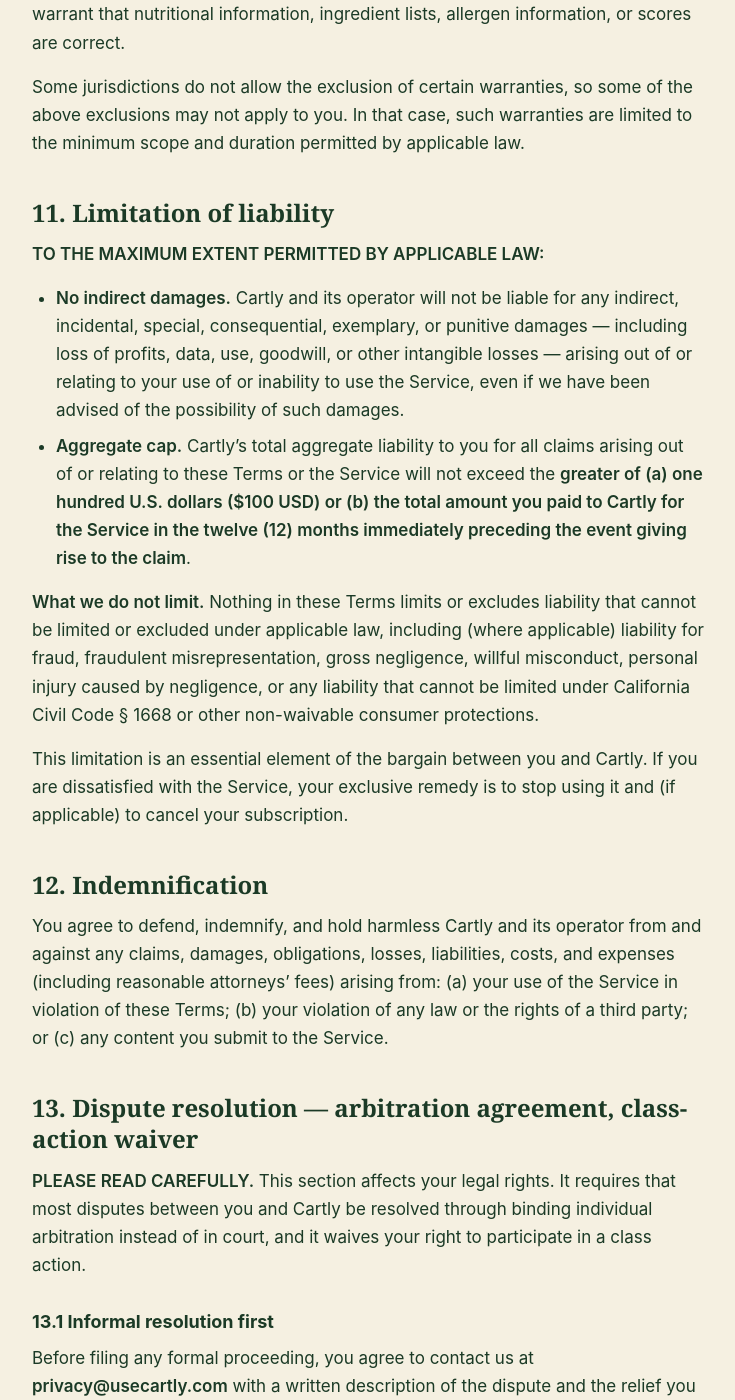
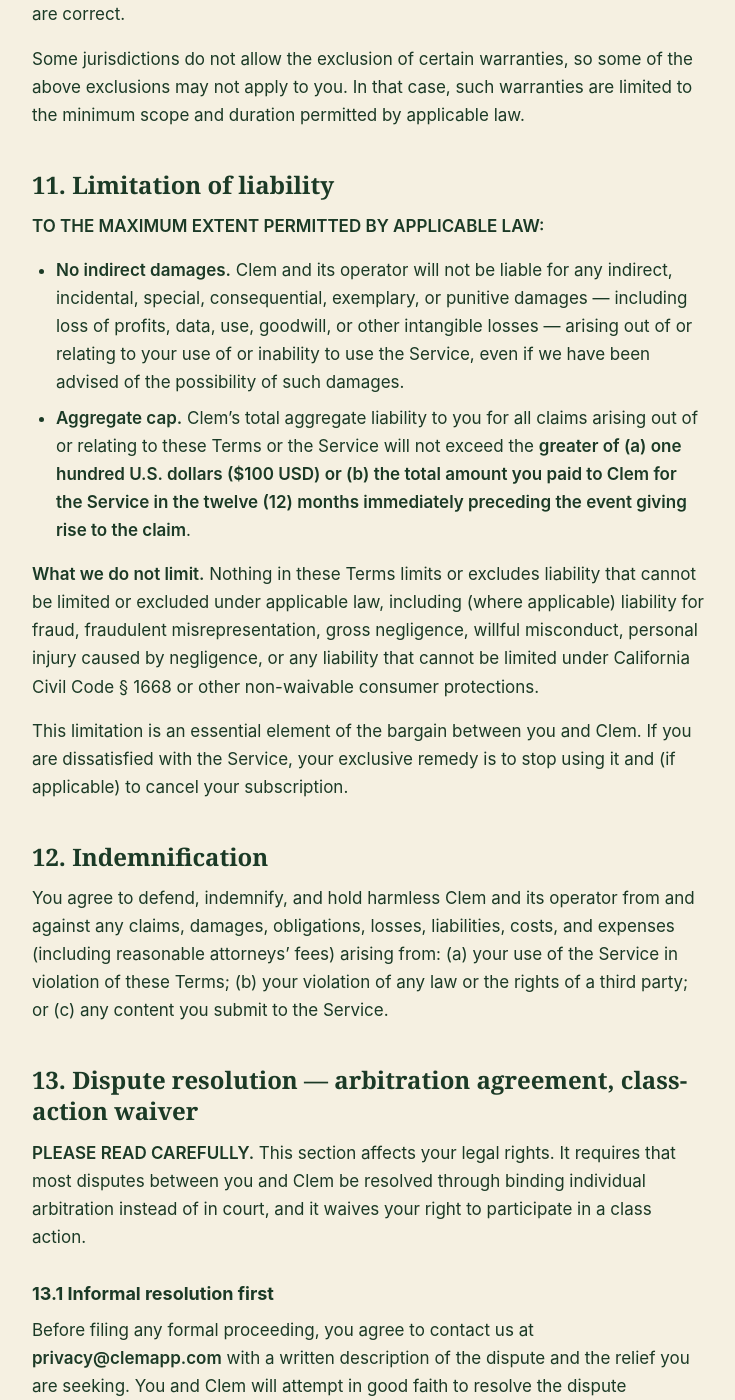
Before and after one commit to typiwo/cartly-site, a Jekyll site: the page built from terms.md, in a window 1280 px wide and 1400 px high, scrolled down 4708 px. Shown: the whole window, without its empty margins (272-1007 px from the left). Built offline with Jekyll 4.4.1, drawn with Linux system fonts in a browser that asks for light colours; some of the changed text lies outside the part shown.

Commit message:
Rebrand site from Cartly to Clem, update domain to clemapp.com
Co-Authored-By: Claude Opus 4.6 <noreply@anthropic.com>

```diff
--- a/CNAME
+++ b/CNAME
@@ -1 +1 @@
-usecartly.com
+clemapp.com
--- a/_config.yml
+++ b/_config.yml
@@ -1,6 +1,6 @@
-title: Cartly
+title: Clem
 description: AI-powered grocery health scoring for iOS.
-url: https://usecartly.com
+url: https://clemapp.com
 markdown: kramdown
 permalink: /:title/
 
--- a/_layouts/default.html
+++ b/_layouts/default.html
@@ -114,16 +114,16 @@
 <body>
   <div class="wrap">
     <header class="site">
-      <a href="/" class="brand">Cartly</a>
+      <a href="/" class="brand">Clem</a>
     </header>
     <main>
       {{ content }}
     </main>
     <footer class="site">
       <p>
-        <a href="/">Home</a> · <a href="/privacy/">Privacy</a> · <a href="/terms/">Terms</a> · <a href="mailto:privacy@usecartly.com">privacy@usecartly.com</a>
+        <a href="/">Home</a> · <a href="/privacy/">Privacy</a> · <a href="/terms/">Terms</a> · <a href="mailto:privacy@clemapp.com">privacy@clemapp.com</a>
       </p>
-      <p>&copy; 2026 Tyler Piwowarski, operating Cartly.</p>
+      <p>&copy; 2026 Tyler Piwowarski, operating Clem.</p>
     </footer>
   </div>
 </body>
--- a/terms.md
+++ b/terms.md
@@ -6,12 +6,12 @@ permalink: /terms/
 
 # Terms of Service
 
-**Effective date:** April 17, 2026
-**Last updated:** April 17, 2026
+**Effective date:** May 2, 2026
+**Last updated:** May 2, 2026
 
-These Terms of Service (the "**Terms**") govern your use of the Cartly mobile application and related services (together, the "**Service**"), operated by **Tyler Piwowarski**, an individual sole proprietor based in California ("**Cartly**," "**we**," "**us**," or "**our**").
+These Terms of Service (the "**Terms**") govern your use of the Clem mobile application and related services (together, the "**Service**"), operated by **Tyler Piwowarski**, an individual sole proprietor based in California ("**Clem**," "**we**," "**us**," or "**our**").
 
-**Please read these Terms carefully.** They include a binding arbitration provision and class-action waiver in Section 13 that affect how disputes between you and Cartly are resolved.
+**Please read these Terms carefully.** They include a binding arbitration provision and class-action waiver in Section 13 that affect how disputes between you and Clem are resolved.
 
 ## 1. Acceptance of these Terms
 
@@ -19,19 +19,19 @@ By downloading, installing, signing in to, or otherwise using the Service, you a
 
 ## 2. Eligibility
 
-You must be at least **13 years old** to use Cartly. If you are between 13 and the age of majority in your jurisdiction (typically 18 in the United States), you represent that a parent or legal guardian has reviewed and agreed to these Terms on your behalf, and you use the Service under their supervision.
+You must be at least **13 years old** to use Clem. If you are between 13 and the age of majority in your jurisdiction (typically 18 in the United States), you represent that a parent or legal guardian has reviewed and agreed to these Terms on your behalf, and you use the Service under their supervision.
 
 You must not use the Service if you are located in a country subject to a U.S. embargo or trade sanctions, or if you are on any U.S. government list of restricted parties.
 
-## 3. What Cartly does
+## 3. What Clem does
 
-Cartly is an AI-powered tool that helps you make more informed grocery decisions. You can scan a photo of a food item or browse a catalog to get an analysis that may include a health score, ingredient breakdown, nutritional highlights, additive information, and healthier-alternative suggestions. Some features are available only to Cartly Pro subscribers (see Section 6).
+Clem is an AI-powered tool that helps you make more informed grocery decisions. You can scan a photo of a food item or browse a catalog to get an analysis that may include a health score, ingredient breakdown, nutritional highlights, additive information, and healthier-alternative suggestions. Some features are available only to Clem Pro subscribers (see Section 6).
 
 ## 4. Medical and nutritional disclaimer
 
-**Cartly is not medical, dietary, or nutritional advice.** The analysis Cartly provides is for informational and educational purposes only. It is generated by an AI model that can make mistakes, and the scores are estimates.
+**Clem is not medical, dietary, or nutritional advice.** The analysis Clem provides is for informational and educational purposes only. It is generated by an AI model that can make mistakes, and the scores are estimates.
 
-**Do not rely on Cartly for:**
+**Do not rely on Clem for:**
 - Medical or nutritional decisions. Consult a qualified healthcare professional, registered dietitian, or other medical provider before making decisions about your diet, especially if you have a medical condition, are pregnant or nursing, or are caring for a child.
 - **Allergen safety.** Ingredient lists can be incomplete, inaccurate, or updated without notice; labels change; cross-contamination occurs in manufacturing. Always read the physical packaging and consult a medical professional for allergen-related decisions.
 - Detection of recalls, safety alerts, or other time-sensitive product information.
@@ -44,29 +44,29 @@ You need an account to use most of the Service. You can sign in with Apple or Go
 
 You can delete your account at any time from inside the app at **Settings → Delete Account**. Deletion is permanent and removes your scan history, cart, saved products, dietary preferences, and account record within 30 days. Apple subscriptions continue independently and must be canceled separately in your Apple ID Account Settings.
 
-## 6. Cartly Pro subscriptions
+## 6. Clem Pro subscriptions
 
-Cartly offers optional auto-renewing subscriptions ("**Cartly Pro**") that unlock additional features such as personalized dietary alerts, AI-suggested healthier swaps, and product comparison.
+Clem offers optional auto-renewing subscriptions ("**Clem Pro**") that unlock additional features such as product comparison.
 
 **Plans and prices:**
-- **Cartly Pro Monthly** — $4.99 USD / month, auto-renewing monthly
-- **Cartly Pro Annual** — $29.99 USD / year, auto-renewing annually
+- **Clem Pro Monthly** — $4.99 USD / month, auto-renewing monthly
+- **Clem Pro Annual** — $29.99 USD / year, auto-renewing annually
 
 Prices shown in the app may vary based on your country or Apple's local pricing tiers.
 
-**Apple-mandated subscription terms.** By purchasing Cartly Pro:
+**Apple-mandated subscription terms.** By purchasing Clem Pro:
 
 > Payment will be charged to your Apple ID Account at confirmation of purchase. Your subscription automatically renews unless auto-renew is turned off at least 24 hours before the end of the current period. Your Apple ID Account will be charged for renewal within 24 hours prior to the end of the current period at the price listed above. You can manage your subscription and turn off auto-renewal at any time by going to your Apple ID Account Settings after purchase.
 
-**No free trial.** Cartly does not currently offer a free trial. The free tier of Cartly is available to everyone, at no cost, with no time limit.
+**No free trial.** Clem does not currently offer a free trial. The free tier of Clem is available to everyone, at no cost, with no time limit.
 
-**Refunds.** All subscription payments are processed by Apple, and all refund requests are handled by Apple under [Apple's refund policy](https://support.apple.com/en-us/HT204084). Cartly cannot issue refunds directly for App Store charges.
+**Refunds.** All subscription payments are processed by Apple, and all refund requests are handled by Apple under [Apple's refund policy](https://support.apple.com/en-us/HT204084). Clem cannot issue refunds directly for App Store charges.
 
 **Changes to plans or pricing.** If we change our subscription plans or prices, existing subscribers will be charged the new price only at the next renewal after we notify you; you may cancel before renewal if you do not agree.
 
 ## 7. Acceptable use
 
-When using Cartly, you agree not to:
+When using Clem, you agree not to:
 - Reverse engineer, decompile, disassemble, or otherwise attempt to derive the source code of the Service.
 - Scrape, bulk-extract, or systematically harvest content from the Service.
 - Submit automated or bot traffic to our servers or to the Gemini API path we route traffic through.
@@ -79,15 +79,15 @@ We may suspend or terminate your access if we reasonably believe you have violat
 
 ## 8. Intellectual property
 
-**Cartly's content.** The Cartly name, logo, app, user interface, text, AI analyses, product database, and other content we provide are owned by the operator or licensed to it, and are protected by copyright, trademark, and other laws. We grant you a limited, non-exclusive, non-transferable, revocable license to use the Service for your personal, non-commercial use, consistent with these Terms.
+**Clem's content.** The Clem name, logo, app, user interface, text, AI analyses, product database, and other content we provide are owned by the operator or licensed to it, and are protected by copyright, trademark, and other laws. We grant you a limited, non-exclusive, non-transferable, revocable license to use the Service for your personal, non-commercial use, consistent with these Terms.
 
-**Your content.** You retain all rights in the photos you submit to Cartly for scanning. By submitting a photo, you grant us a limited, worldwide, royalty-free license to process that photo solely for the purpose of generating your requested analysis (including transmitting it to Google Gemini for AI analysis as described in our [Privacy Policy](/privacy/)). This license ends as soon as the analysis is complete — we do not retain the photo.
+**Your content.** You retain all rights in the photos you submit to Clem for scanning. By submitting a photo, you grant us a limited, worldwide, royalty-free license to process that photo solely for the purpose of generating your requested analysis (including transmitting it to Google Gemini for AI analysis as described in our [Privacy Policy](/privacy/)). This license ends as soon as the analysis is complete — we do not retain the photo.
 
 **Feedback.** If you send us suggestions or feedback, we may use them without obligation to you.
 
 ## 9. Termination
 
-You may stop using Cartly at any time and can delete your account from **Settings → Delete Account**.
+You may stop using Clem at any time and can delete your account from **Settings → Delete Account**.
 
 We may suspend or terminate your access, with or without notice, if we reasonably believe you have violated these Terms, if required by law, or if we discontinue the Service. Sections that by their nature should survive termination (including Sections 4, 7, 8, 10, 11, 12, 13, and 14) will survive.
 
@@ -103,24 +103,24 @@ Some jurisdictions do not allow the exclusion of certain warranties, so some of
 
 **TO THE MAXIMUM EXTENT PERMITTED BY APPLICABLE LAW:**
 
-- **No indirect damages.** Cartly and its operator will not be liable for any indirect, incidental, special, consequential, exemplary, or punitive damages — including loss of profits, data, use, goodwill, or other intangible losses — arising out of or relating to your use of or inability to use the Service, even if we have been advised of the possibility of such damages.
-- **Aggregate cap.** Cartly's total aggregate liability to you for all claims arising out of or relating to these Terms or the Service will not exceed the **greater of (a) one hundred U.S. dollars ($100 USD) or (b) the total amount you paid to Cartly for the Service in the twelve (12) months immediately preceding the event giving rise to the claim**.
+- **No indirect damages.** Clem and its operator will not be liable for any indirect, incidental, special, consequential, exemplary, or punitive damages — including loss of profits, data, use, goodwill, or other intangible losses — arising out of or relating to your use of or inability to use the Service, even if we have been advised of the possibility of such damages.
+- **Aggregate cap.** Clem's total aggregate liability to you for all claims arising out of or relating to these Terms or the Service will not exceed the **greater of (a) one hundred U.S. dollars ($100 USD) or (b) the total amount you paid to Clem for the Service in the twelve (12) months immediately preceding the event giving rise to the claim**.
 
 **What we do not limit.** Nothing in these Terms limits or excludes liability that cannot be limited or excluded under applicable law, including (where applicable) liability for fraud, fraudulent misrepresentation, gross negligence, willful misconduct, personal injury caused by negligence, or any liability that cannot be limited under California Civil Code § 1668 or other non-waivable consumer protections.
 
-This limitation is an essential element of the bargain between you and Cartly. If you are dissatisfied with the Service, your exclusive remedy is to stop using it and (if applicable) to cancel your subscription.
+This limitation is an essential element of the bargain between you and Clem. If you are dissatisfied with the Service, your exclusive remedy is to stop using it and (if applicable) to cancel your subscription.
 
 ## 12. Indemnification
 
-You agree to defend, indemnify, and hold harmless Cartly and its operator from and against any claims, damages, obligations, losses, liabilities, costs, and expenses (including reasonable attorneys' fees) arising from: (a) your use of the Service in violation of these Terms; (b) your violation of any law or the rights of a third party; or (c) any content you submit to the Service.
+You agree to defend, indemnify, and hold harmless Clem and its operator from and against any claims, damages, obligations, losses, liabilities, costs, and expenses (including reasonable attorneys' fees) arising from: (a) your use of the Service in violation of these Terms; (b) your violation of any law or the rights of a third party; or (c) any content you submit to the Service.
 
 ## 13. Dispute resolution — arbitration agreement, class-action waiver
 
-**PLEASE READ CAREFULLY.** This section affects your legal rights. It requires that most disputes between you and Cartly be resolved through binding individual arbitration instead of in court, and it waives your right to participate in a class action.
+**PLEASE READ CAREFULLY.** This section affects your legal rights. It requires that most disputes between you and Clem be resolved through binding individual arbitration instead of in court, and it waives your right to participate in a class action.
 
 ### 13.1 Informal resolution first
 
-Before filing any formal proceeding, you agree to contact us at **privacy@usecartly.com** with a written description of the dispute and the relief you are seeking. You and Cartly will attempt in good faith to resolve the dispute informally for at least 30 days before initiating arbitration.
+Before filing any formal proceeding, you agree to contact us at **privacy@clemapp.com** with a written description of the dispute and the relief you are seeking. You and Clem will attempt in good faith to resolve the dispute informally for at least 30 days before initiating arbitration.
 
 ### 13.2 Binding arbitration
 
@@ -132,15 +132,15 @@ Either party may bring an individual claim in a small-claims court of competent
 
 ### 13.4 Class-action waiver
 
-**You and Cartly each agree to bring claims only in your or its individual capacity, and not as a plaintiff or class member in any purported class, collective, consolidated, or representative action.** No arbitrator or court may consolidate more than one person's claims or preside over any form of representative proceeding.
+**You and Clem each agree to bring claims only in your or its individual capacity, and not as a plaintiff or class member in any purported class, collective, consolidated, or representative action.** No arbitrator or court may consolidate more than one person's claims or preside over any form of representative proceeding.
 
 ### 13.5 30-day opt-out
 
-You may opt out of this arbitration agreement and class-action waiver by emailing **privacy@usecartly.com** within **30 days** of the date you first accepted these Terms, with the subject line "Arbitration Opt-Out" and your name, the email address associated with your Cartly account, and a clear statement that you wish to opt out. Opting out does not affect any other part of these Terms.
+You may opt out of this arbitration agreement and class-action waiver by emailing **privacy@clemapp.com** within **30 days** of the date you first accepted these Terms, with the subject line "Arbitration Opt-Out" and your name, the email address associated with your Clem account, and a clear statement that you wish to opt out. Opting out does not affect any other part of these Terms.
 
 ### 13.6 Fees
 
-For consumer arbitrations, AAA's fee rules apply. If you are a consumer asserting a claim of $10,000 or less and AAA's Consumer Arbitration Rules assign fees to you, Cartly will pay those fees unless the arbitrator determines your claim was frivolous.
+For consumer arbitrations, AAA's fee rules apply. If you are a consumer asserting a claim of $10,000 or less and AAA's Consumer Arbitration Rules assign fees to you, Clem will pay those fees unless the arbitrator determines your claim was frivolous.
 
 ## 14. Governing law
 
@@ -152,7 +152,7 @@ We may update these Terms from time to time. If we make a material change, we wi
 
 ## 16. Miscellaneous
 
-**Entire agreement.** These Terms and the [Privacy Policy](/privacy/) constitute the entire agreement between you and Cartly regarding the Service.
+**Entire agreement.** These Terms and the [Privacy Policy](/privacy/) constitute the entire agreement between you and Clem regarding the Service.
 
 **Severability.** If any part of these Terms is held unenforceable, the rest remains in effect.
 
@@ -160,15 +160,15 @@ We may update these Terms from time to time. If we make a material change, we wi
 
 **Assignment.** You may not assign these Terms without our prior written consent. We may assign these Terms (for example, in connection with a sale of the business).
 
-**Notices to you** may be sent by email to the address on your account or by posting in the app. **Notices to us** must be sent to privacy@usecartly.com.
+**Notices to you** may be sent by email to the address on your account or by posting in the app. **Notices to us** must be sent to privacy@clemapp.com.
 
-**Apple-specific terms.** If you downloaded Cartly from the Apple App Store, you acknowledge that these Terms are between you and Cartly only, not with Apple, and that Apple is not responsible for the Service or its content. Apple and Apple's subsidiaries are third-party beneficiaries of these Terms with the right to enforce them against you. In the event of any failure of the Service to conform to any applicable warranty, you may notify Apple, and Apple will refund the subscription purchase price, if any, to you; to the maximum extent permitted by applicable law, Apple has no other warranty obligation whatsoever with respect to the Service.
+**Apple-specific terms.** If you downloaded Clem from the Apple App Store, you acknowledge that these Terms are between you and Clem only, not with Apple, and that Apple is not responsible for the Service or its content. Apple and Apple's subsidiaries are third-party beneficiaries of these Terms with the right to enforce them against you. In the event of any failure of the Service to conform to any applicable warranty, you may notify Apple, and Apple will refund the subscription purchase price, if any, to you; to the maximum extent permitted by applicable law, Apple has no other warranty obligation whatsoever with respect to the Service.
 
 ## Contact
 
 For questions about these Terms, email:
 
-**privacy@usecartly.com**
+**privacy@clemapp.com**
 
-Tyler Piwowarski, operating Cartly
+Tyler Piwowarski, operating Clem
 California, United States
```
Also changed, not shown: index.md (+4 -4 lines), privacy.md (+46 -35 lines).
